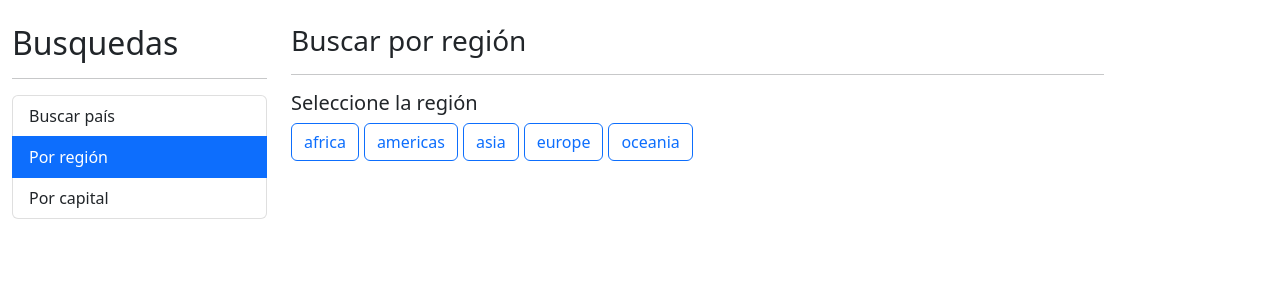
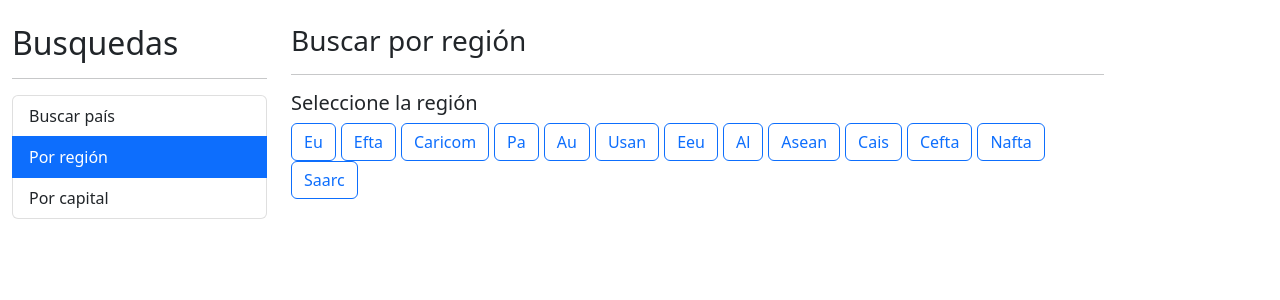
Before and after one commit to Nich95/paisesApp, an Angular app: page /region in a window 1280 px wide. Shown: the top 300 px of the page. Built offline with nearby package versions, Linux system fonts and the light colour scheme.

Commit message:
Se agerga css como metodo (#21)

```diff
--- a/src/app/pais/pages/por-region/por-region.component.html
+++ b/src/app/pais/pages/por-region/por-region.component.html
@@ -12,9 +12,9 @@
     }" -->
     <!-- en el metodo se envia la variable region usada en el ngFor -->
     <button *ngFor="let region of regiones"
-            class="btn btn-outline-primary"
+            [class]="gerClaseCSS( region )"
             (click)="activarRegion( region )">
-      {{ region }}
+      {{ region | titlecase}}
     </button>
   </div>
 </div>
--- a/src/app/pais/pages/por-region/por-region.component.ts
+++ b/src/app/pais/pages/por-region/por-region.component.ts
@@ -12,10 +12,14 @@ import { Component } from '@angular/core';
 })
 export class PorRegionComponent {
 
-  regiones: string[] = ['africa', 'americas', 'asia', 'europe', 'oceania'];
+  regiones: string[] = ['EU', 'EFTA', 'CARICOM', 'PA', 'AU', 'USAN', 'EEU', 'AL', 'ASEAN', 'CAIS', 'CEFTA', 'NAFTA', 'SAARC'];
   regionActiva: string = '';
 
   constructor() { }
+
+  gerClaseCSS( region: string ): string {
+    return (region === this.regionActiva) ? 'btn btn-primary' : 'btn btn-outline-primary';
+  }
 
   activarRegion( region: string ) {
     this.regionActiva = region;
```
